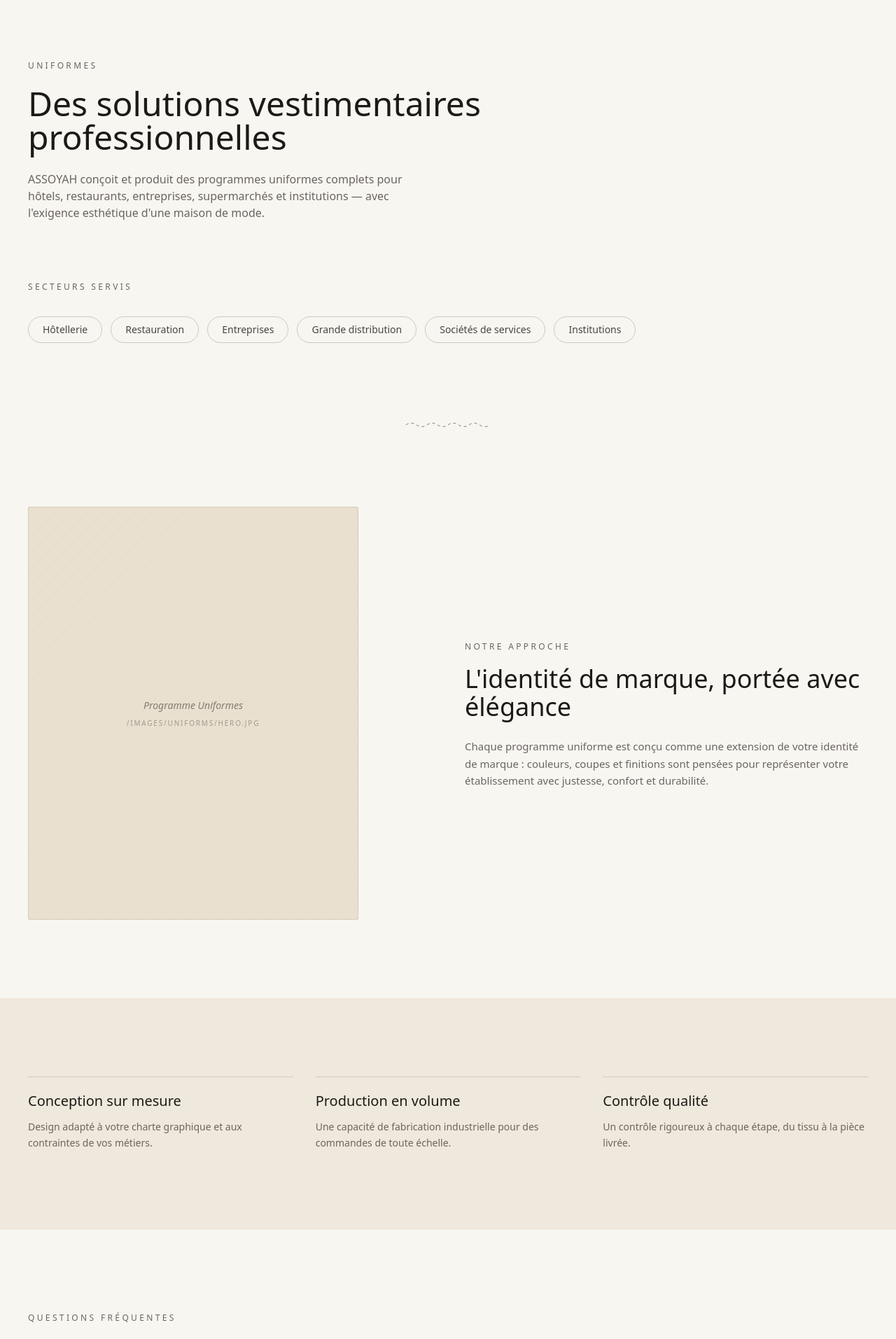
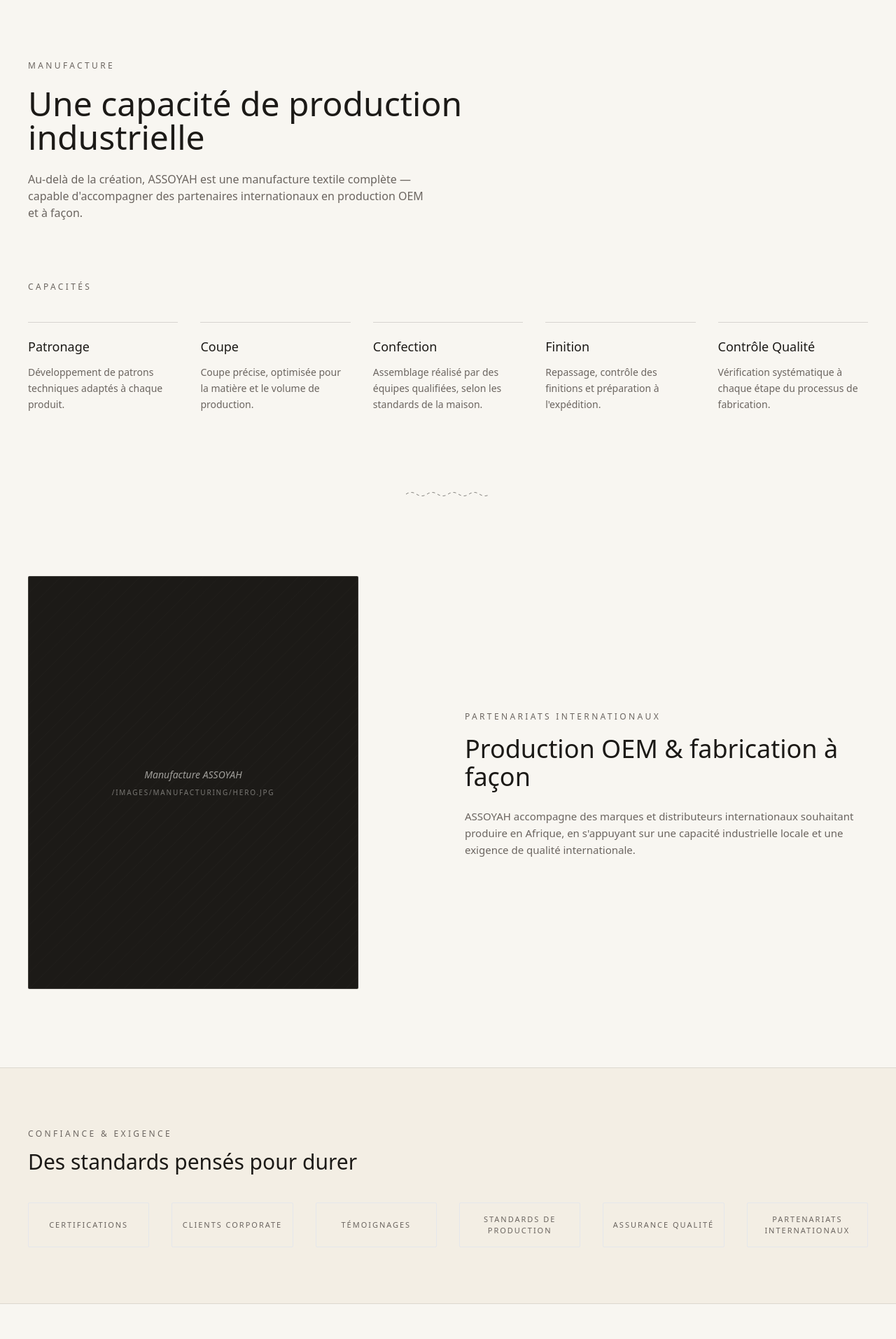
Before and after one commit to parvizfatahnaee-gif/assoyah-website, a Next.js app: page / in a window 1280 px wide. Shown: the top 1913 px of the page at 70% size. Built offline with nearby package versions, Linux system fonts and the light colour scheme.

Commit message:
Add files via upload

```diff
--- a/src/app/page.tsx
+++ b/src/app/page.tsx
@@ -8,6 +8,7 @@ import StitchDivider from "@/components/StitchDivider";
 import ImagePlaceholder from "@/components/ImagePlaceholder";
 import CtaBanner from "@/components/CtaBanner";
 import FaqAccordion from "@/components/FaqAccordion";
+import TrustBadges from "@/components/TrustBadges";
 
 export async function generateMetadata({
   params,
@@ -17,47 +18,50 @@ export async function generateMetadata({
   const locale: Locale = isLocale(params.locale) ? params.locale : defaultLocale;
   const dict = getDictionary(locale);
   return {
-    title: `${dict.uniforms.heroTitle} — ${dict.meta.siteName}`,
-    description: dict.uniforms.heroSub,
+    title: `${dict.manufacturing.heroTitle} — ${dict.meta.siteName}`,
+    description: dict.manufacturing.heroSub,
   };
 }
 
-export default function UniformsPage({ params }: { params: { locale: string } }) {
+export default function ManufacturingPage({
+  params,
+}: {
+  params: { locale: string };
+}) {
   const locale: Locale = isLocale(params.locale) ? params.locale : defaultLocale;
   const dict = getDictionary(locale);
-  const { uniforms, common, faq } = dict;
-
-  const sectors = [
-    uniforms.sector1,
-    uniforms.sector2,
-    uniforms.sector3,
-    uniforms.sector4,
-    uniforms.sector5,
-    uniforms.sector6,
-  ];
+  const { manufacturing, common, faq, trust } = dict;
 
   const capabilities = [
-    { title: uniforms.capability1Title, body: uniforms.capability1Body },
-    { title: uniforms.capability2Title, body: uniforms.capability2Body },
-    { title: uniforms.capability3Title, body: uniforms.capability3Body },
+    { title: manufacturing.capability1Title, body: manufacturing.capability1Body },
+    { title: manufacturing.capability2Title, body: manufacturing.capability2Body },
+    { title: manufacturing.capability3Title, body: manufacturing.capability3Body },
+    { title: manufacturing.capability4Title, body: manufacturing.capability4Body },
+    { title: manufacturing.capability5Title, body: manufacturing.capability5Body },
   ];
 
   return (
     <>
-      <PageHero eyebrow={uniforms.heroEyebrow} title={uniforms.heroTitle} sub={uniforms.heroSub} />
+      <PageHero
+        eyebrow={manufacturing.heroEyebrow}
+        title={manufacturing.heroTitle}
+        sub={manufacturing.heroSub}
+      />
 
       <section className="mx-auto max-w-content px-6 pb-20 md:px-10 md:pb-28">
         <FadeIn className="max-w-xl">
-          <Eyebrow>{uniforms.sectorsEyebrow}</Eyebrow>
+          <Eyebrow>{manufacturing.capabilitiesEyebrow}</Eyebrow>
         </FadeIn>
-        <div className="mt-8 flex flex-wrap gap-3">
-          {sectors.map((sector) => (
-            <span
-              key={sector}
-              className="rounded-full border border-charcoal/20 px-5 py-2 font-body text-sm text-charcoal/80"
-            >
-              {sector}
-            </span>
+        <div className="mt-10 grid grid-cols-1 gap-x-8 gap-y-10 sm:grid-cols-2 lg:grid-cols-5">
+          {capabilities.map((c) => (
+            <FadeIn key={c.title}>
+              <div className="border-t border-charcoal/15 pt-5">
+                <h3 className="font-display text-lg text-charcoal">{c.title}</h3>
+                <p className="mt-3 font-body text-sm leading-relaxed text-stone">
+                  {c.body}
+                </p>
+              </div>
+            </FadeIn>
           ))}
         </div>
       </section>
@@ -69,48 +73,34 @@ export default function UniformsPage({ params }: { params: { locale: string } })
           <div className="lg:col-span-5">
             <FadeIn>
               <ImagePlaceholder
-                path="/images/uniforms/hero.jpg"
-                label="Programme Uniformes"
+                path="/images/manufacturing/hero.jpg"
+                label="Manufacture ASSOYAH"
                 ratio="aspect-[4/5]"
+                tone="charcoal"
               />
             </FadeIn>
           </div>
           <div className="lg:col-span-6 lg:col-start-7">
             <FadeIn delay={0.1}>
-              <Eyebrow>{uniforms.approachEyebrow}</Eyebrow>
+              <Eyebrow>{manufacturing.partnershipsEyebrow}</Eyebrow>
               <h2 className="mt-4 font-display text-3xl text-charcoal md:text-4xl">
-                {uniforms.approachTitle}
+                {manufacturing.partnershipsTitle}
               </h2>
               <p className="mt-6 font-body text-[15px] leading-relaxed text-stone">
-                {uniforms.approachBody}
+                {manufacturing.partnershipsBody}
               </p>
             </FadeIn>
           </div>
         </div>
       </section>
 
-      <section className="bg-beige/60 py-20 md:py-28">
-        <div className="mx-auto max-w-content px-6 md:px-10">
-          <div className="grid grid-cols-1 gap-x-8 gap-y-12 md:grid-cols-3">
-            {capabilities.map((c, i) => (
-              <FadeIn key={c.title} delay={0.05 * i}>
-                <div className="border-t border-charcoal/15 pt-5">
-                  <h3 className="font-display text-xl text-charcoal">{c.title}</h3>
-                  <p className="mt-3 font-body text-sm leading-relaxed text-stone">
-                    {c.body}
-                  </p>
-                </div>
-              </FadeIn>
-            ))}
-          </div>
-        </div>
-      </section>
+      <TrustBadges eyebrow={trust.eyebrow} title={trust.title} items={trust.items} />
 
       <FaqAccordion eyebrow={faq.eyebrow} title={faq.title} items={faq.items} />
 
       <CtaBanner
-        title={uniforms.ctaTitle}
-        body={uniforms.ctaBody}
+        title={manufacturing.ctaTitle}
+        body={manufacturing.ctaBody}
         buttonLabel={common.getInTouch}
         href={`/${locale}/contact`}
       />
```
